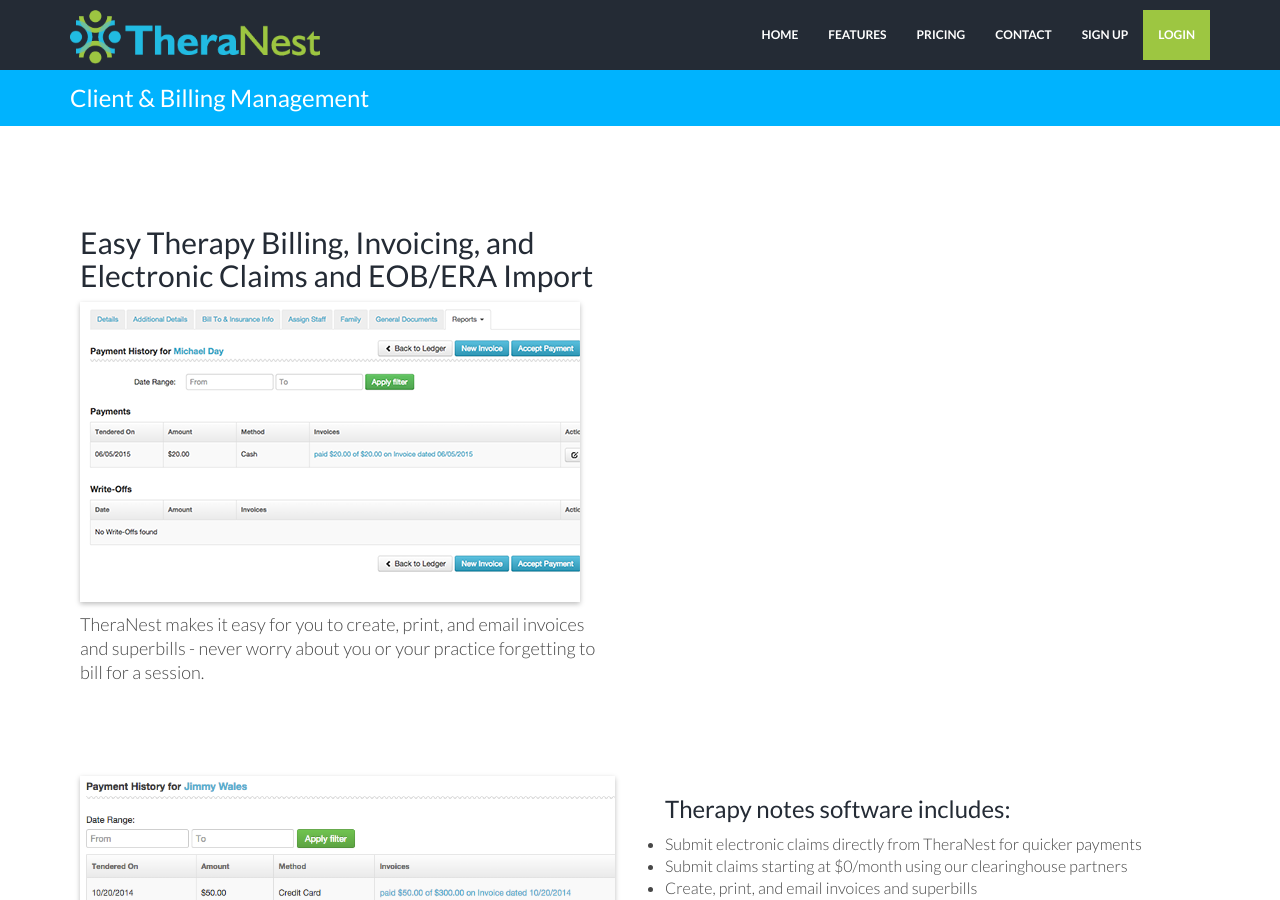
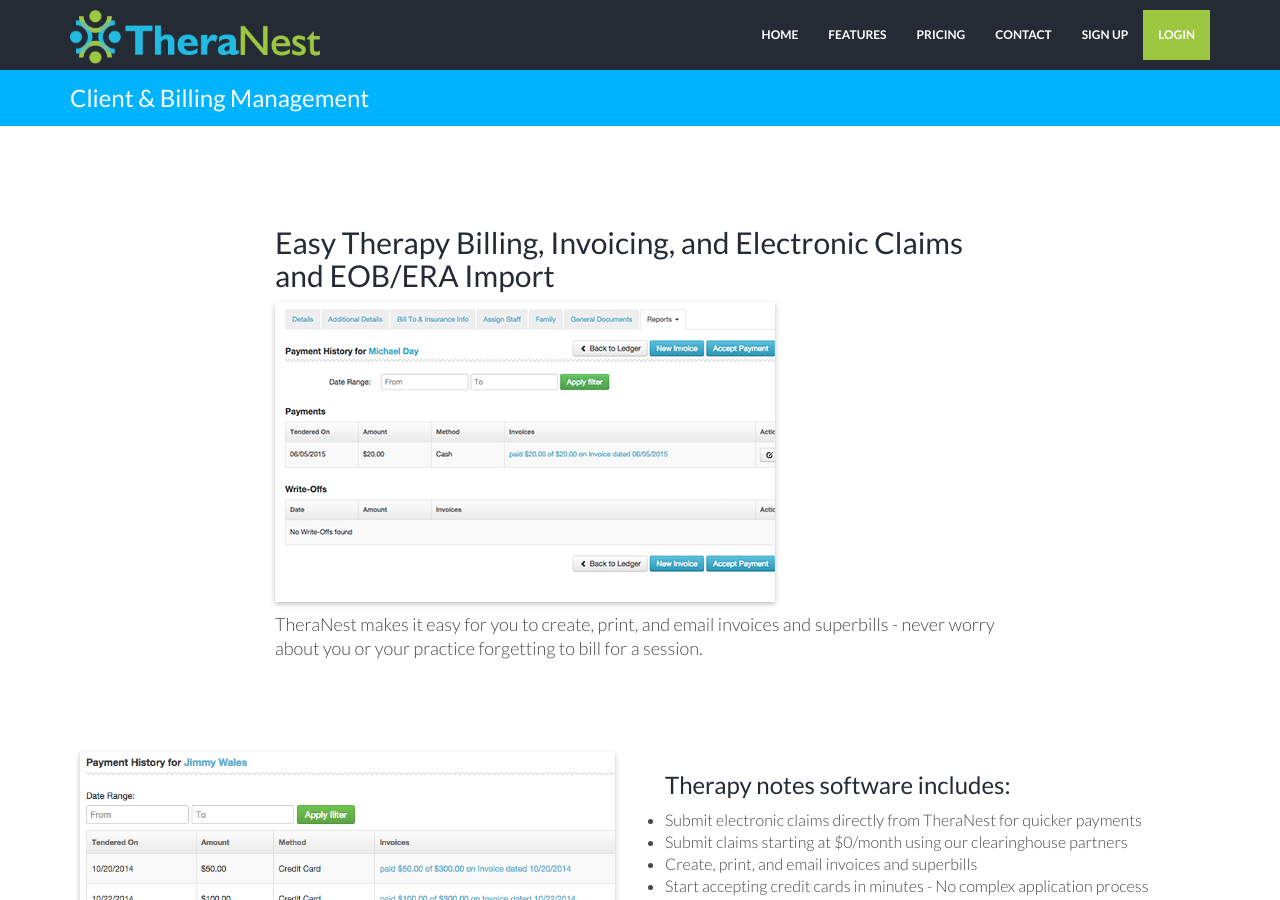
Before and after one commit to kaylacille/theranest-update, a Jekyll site: the page built from features-client-billing-management.html, in a window 1280 px wide and 900 px high. Built offline with Jekyll 4.4.1, drawn with Linux system fonts in a browser that asks for light colours; nearby versions of some CDN libraries.

Commit message:
client billing page

```diff
--- a/features-client-billing-management.html
+++ b/features-client-billing-management.html
@@ -6,7 +6,7 @@
 
 <div class="container mtb">
     <div class="row">
-        <div class="col-lg-6">
+        <div class="col-lg-8 col-lg-offset-2">
             <h2>Easy Therapy Billing, Invoicing, and Electronic Claims and EOB/ERA Import</h2>
             <img class="img-responsive" src="{{ "/assets/img/features-mental-health-software-invoice.png" | prepend: site.baseurl }}" alt="">
             <p>TheraNest makes it easy for you to create, print, and email invoices and superbills - never worry about you or your practice forgetting to bill for a session.</p>
--- a/therapy-notes-software-for-mental-health.html
+++ b/therapy-notes-software-for-mental-health.html
@@ -6,7 +6,7 @@
 <div class="container mtb centered">
     <div class="row">
         <div class="col-lg-8 col-lg-offset-2">
-            <h1>Therapy Notes Software for Mental and Behavioral Health Professional</h1>
+            <h2>Therapy Notes Software for Mental and Behavioral Health Professional</h2>
              <img class="img-responsive" src="{{ "/assets/img/features-mental-health-software-notes.png" | prepend: site.baseurl }}" alt="">
             <p>Therapy Notes for individuals and groups with robust psychotherapy notes feature. TheraNest offers you both DSM-IV and DSM 5 ready notes with diagnostic codes available and easy to pre-select. Easily create treatment plans with treatment goals and objectives - select from existing MSE choices or add yours in your notes.</p>
         </div>
```
